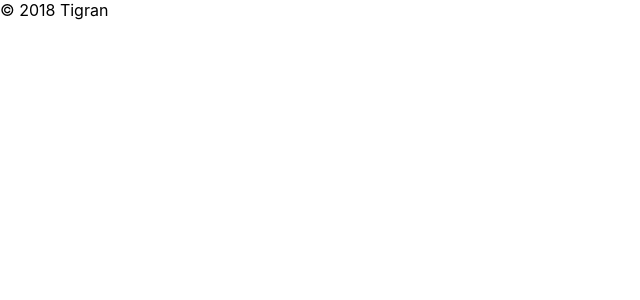
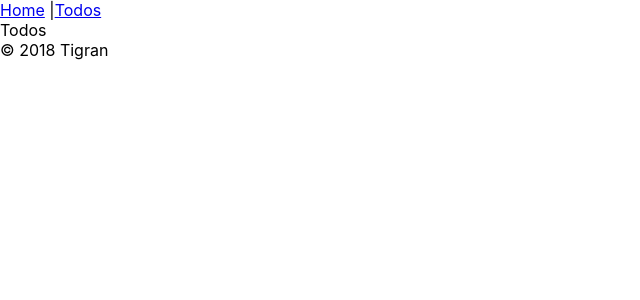
Before and after one commit to tigran88/react-todo-app, a React app: page /todos in a window 1280 px wide. Shown: the top 300 px of the page, without its empty margins (0-640 px from the left). Built offline with nearby package versions, Linux system fonts and the light colour scheme.

Commit message:
router setup, add ErrorNotFound component, move layout in containers folder

```diff
--- a/package.json
+++ b/package.json
@@ -43,6 +43,8 @@
     "react-app-polyfill": "^0.1.3",
     "react-dev-utils": "^6.1.1",
     "react-dom": "^16.6.3",
+    "react-router": "^4.3.1",
+    "react-router-dom": "^4.3.1",
     "resolve": "1.8.1",
     "sass-loader": "7.1.0",
     "style-loader": "0.23.0",
--- a/src/App.js
+++ b/src/App.js
@@ -1,12 +1,15 @@
 import React, { Component } from 'react';
+import { BrowserRouter } from 'react-router-dom';
 
 import './App.css';
-import Layout from './components/Layout/Layout';
+import Layout from './containers/Layout/Layout';
 
 class App extends Component {
   render() {
     return (
-        <Layout />
+        <BrowserRouter>
+          <Layout />
+        </BrowserRouter>
     );
   }
 }
--- /dev/null
+++ b/src/components/ErrorNotFound/ErrorNotFound.js
@@ -0,0 +1,9 @@
+import React from 'react';
+
+const errorNotFound = () => (
+    <div>
+        Page Not Found
+    </div>
+);
+
+export default errorNotFound;
--- a/src/components/Layout/Layout.js
+++ /dev/null
@@ -1,18 +0,0 @@
-import React from 'react';
-
-import Header from './../Header/Header'
-import Footer from './../Footer/Footer'
-
-const layout = () => {
-    return (
-        <>
-            <Header />
-            <main>
-
-            </main>
-            <Footer />
-        </>
-    )
-};
-
-export default layout;
--- a/src/components/Navbar/Navbar.js
+++ b/src/components/Navbar/Navbar.js
@@ -1,9 +1,11 @@
 import React from 'react';
+import { NavLink } from 'react-router-dom'
 
 const navbar = () => {
     return (
         <nav>
-
+            <NavLink to="/" activeClassName="active" exact>Home</NavLink> |
+            <NavLink to="/todos" activeClassName="active">Todos</NavLink>
         </nav>
     )
 };
--- /dev/null
+++ b/src/containers/Layout/Layout.css
@@ -0,0 +1,3 @@
+.test {
+    color: red;
+}
--- /dev/null
+++ b/src/containers/Layout/Layout.js
@@ -0,0 +1,29 @@
+import React, { lazy, Suspense } from 'react';
+import { Route, Switch } from 'react-router-dom';
+
+import Header from '../../components/Header/Header'
+import Footer from '../../components/Footer/Footer'
+
+const Home = lazy(() => import('../Home/Home'));
+const Todos = lazy(() => import('../Todos/Todos'));
+const ErrorNotFound = lazy(() => import('../../components/ErrorNotFound/ErrorNotFound'));
+
+const layout = () => {
+    return (
+        <>
+            <Header />
+            <main>
+                <Suspense fallback={<div>Loading...</div>}>
+                    <Switch>
+                        <Route path='/' component={ Home } exact/>
+                        <Route path='/todos' component={ Todos } />
+                        <Route component={ErrorNotFound} />
+                    </Switch>
+                </Suspense>
+            </main>
+            <Footer />
+        </>
+    )
+};
+
+export default layout;
```
Also changed, not shown: src/components/ErrorNotFound/ErrorNotFound.css (added), 1 other file (tests, documents, lock files or other folders).
